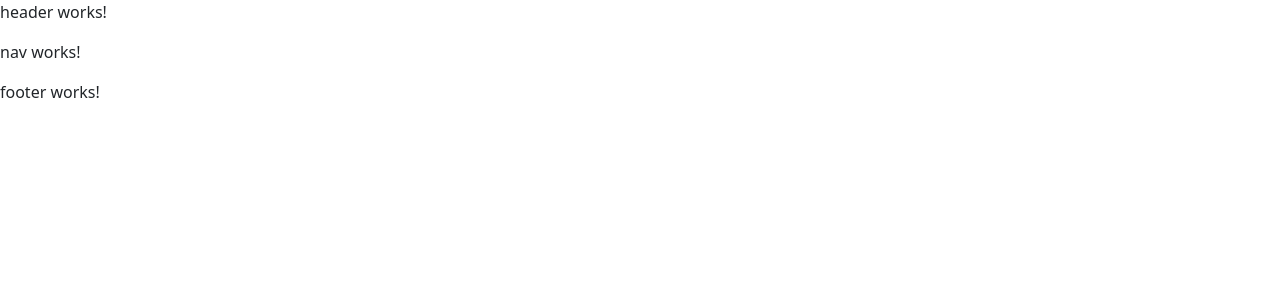
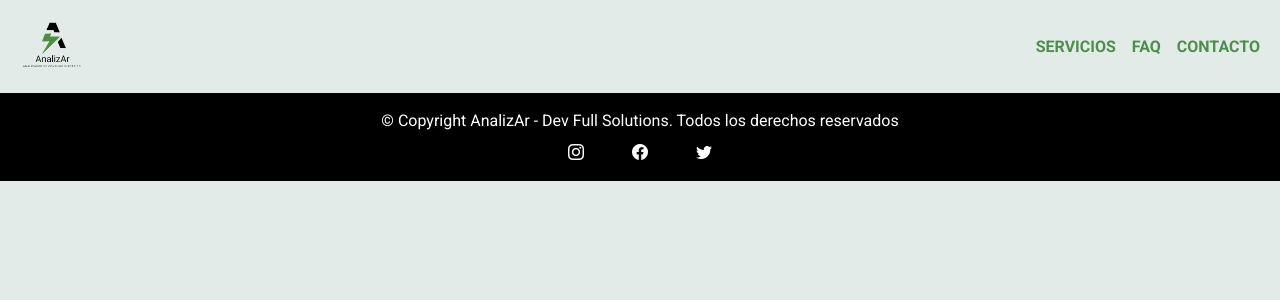
Before and after one commit to cgavernet/ISPCFullSatckProject, an Angular app in the folder Analizar/frontend/analizar/: page / in a window 1280 px wide. Shown: the top 300 px of the page. Built offline with nearby package versions, Linux system fonts and the light colour scheme.

Commit message:
Nav, header and footer inicial

```diff
--- a/Analizar/frontend/analizar/src/app/layout/footer/footer.component.html
+++ b/Analizar/frontend/analizar/src/app/layout/footer/footer.component.html
@@ -1 +1,10 @@
-<p>footer works!</p>
+<footer class="d-flex flex-column flex-nowrap justify-content-between align-items-center p-3 bg-black">
+    <div class="col-md-12 d-flex align-items-center mb-2">
+      <span class="m-auto mb-3 mb-md-0 text-white">© Copyright AnalizAr - Dev Full Solutions. Todos los derechos reservados</span>
+    </div>
+    <ul class="nav col-md-12 justify-content-center list-unstyled d-flex">
+      <li class="mx-4"><a href="#"><i class="bi bi-instagram text-white"></i></a></li>
+      <li class="mx-4"><a href="#"><i class="bi bi-facebook text-white"></i></a></li>
+      <li class="mx-4"><a href="#"><i class="bi bi-twitter text-white"></i></a></li>
+    </ul>
+</footer>
--- a/Analizar/frontend/analizar/src/app/layout/header/header.component.html
+++ b/Analizar/frontend/analizar/src/app/layout/header/header.component.html
@@ -1 +1,6 @@
-<p>header works!</p>
+<header class="skip-to-navigation">
+    <a class="visually-hidden-focusable skip-color" href="#nav">Skip to navigation</a>
+    <a class="visually-hidden-focusable skip-color" href="#content">Skip to services</a>
+    <a class="visually-hidden-focusable skip-color" href="#contact">Skip to contact</a>
+    <a class="visually-hidden-focusable skip-color" href="#footer">Skip to footer</a>
+</header>
--- a/Analizar/frontend/analizar/src/app/layout/nav/nav.component.html
+++ b/Analizar/frontend/analizar/src/app/layout/nav/nav.component.html
@@ -1 +1,33 @@
-<p>nav works!</p>
+<nav class="navbar navbar-expand-lg">
+    <div class="container-fluid">
+      <a class="navbar-brand" href="#">
+        <img src="../assets/img/analizarSinBg.png" alt="Logo" width="64" height="64" class="d-inline-block align-text-top mx-2">
+      </a>
+      <button class="navbar-toggler" type="button" data-bs-toggle="collapse" data-bs-target="#navbarNav" aria-controls="navbarNav" aria-expanded="false" aria-label="Toggle navigation">
+        <span class="navbar-toggler-icon"></span>
+      </button>
+      <div class="collapse navbar-collapse justify-content-end" id="navbarNav">
+        <ul class="navbar-nav fw-bold align-items-center">
+            <!--
+          <li class="nav-item">
+            <a class="nav-link" aria-current="page" href="../view/loginAdmin.html">ADMINISTRADOR</a>
+          </li>
+            -->
+          <li class="nav-item">
+            <a class="nav-link" href="#servicios">SERVICIOS</a>
+          </li>
+          <li class="nav-item">
+            <a class="nav-link" href="#faq">FAQ</a>
+          </li>
+          <li class="nav-item">
+            <a class="nav-link" href="#contacto">CONTACTO</a>
+          </li>
+          <!--
+          <li class="nav-item">
+            <a class="nav-link btn btn-green px-4 rounded-pill" href="../view/login.html">INGRESAR</a>
+          </li>
+            -->
+        </ul>
+      </div>
+    </div>
+  </nav>
--- a/Analizar/frontend/analizar/src/styles.css
+++ b/Analizar/frontend/analizar/src/styles.css
@@ -1 +1,181 @@
-/* You can add global styles to this file, and also import other style files */
+/*--------------------------------------- Indice ------------------------------------------*/
+/*
+    -- Fuente
+    -- Variables
+    -- Generales
+    -- Header / Skip navigation
+    -- Nav / Menu
+    -- Utilities
+    -- Media queries
+/*
+/*          Fuente              */
+@import url('https://fonts.googleapis.com/css2?family=Roboto:wght@400;700&display=swap');
+/*          Variables           */
+:root {
+    --green-900: #1F5834;
+    --green-700: #4D8E4C;
+    --green-500: #509C57;
+    --green-400: #84A894;
+    --light-gray: #E2EBE8;
+    --black: #000000;
+    --black-900: #171715;
+    --white: #FFFFFF;
+    --white-500: #E3ECE8;
+}
+/*          Generales           */
+*{
+    box-sizing: border-box;
+    margin: 0;
+    padding: 0;
+}
+img, picture, video, canvas, svg {
+    max-width: 100%;
+}
+body {
+    background-color: var(--light-gray) !important;/*No es buena practica, pero bueno antes de colocar una mala practica en el html, prefiero hacerlo acá*/
+    font-family: 'Roboto', sans-serif !important;
+    min-height: 100vh;
+    position: relative;
+}
+
+main {
+    width: 100%;
+    /* min-height: 80vh; */
+    min-height: 75.2vh;
+    padding: 3.37rem 0 6rem 0;
+    padding-top: 17vh;
+    display: flex;
+    justify-content: center;
+    align-items: center;
+}
+/*              Header                  */
+.skip-color {
+    color: var(--green-700);
+    font-weight: bold;
+}
+/*              Navbar              */
+nav.nav-absolute {
+    position: absolute;
+    top: 0;
+    right: 0;
+    left: 0;
+    z-index: 400;
+    background-color: var(--light-gray);
+}
+.nav-item > .nav-link {
+    color: var(--green-700);
+}
+/*              Sidebar              */
+.sidebar {
+    background-color: var(--green-700);
+    transition: all 1.5s;
+    position: fixed;
+    min-height: 80vh;
+    height: 100vh;
+    width: 15em;
+    z-index: 50;
+    display: flex;
+    justify-content: center;
+    left: -15em;
+    transition: left .5s ease;
+}
+.sidebar-activo {
+    left: 0;
+}
+.list-sidebar{
+    flex-grow: 1;
+    text-align: center;
+}
+.list-sidebar-item {
+    color: var(--white);
+    display: block;
+    text-transform: uppercase;
+    text-decoration: none;
+    padding: 10px 0;
+}
+.list-sidebar-item:hover{
+    background-color: var(--white);
+    color: var(--green-700);
+    width: 15em;
+}
+/*              Utilities             */
+.bg-black {
+    background-color: var(--black);
+
+}
+.btn-green {
+    background-color: var(--green-700) !important;
+    color: var(--white) !important;
+    border: 2px solid  transparent !important;
+}
+.btn-green:hover {
+    background-color: transparent !important;
+    color: var(--green-700) !important;
+    border: 2px solid var(--green-700) !important;
+}
+.border-1-green {
+    border-bottom: 3px solid var(--green-700);
+}
+.text-green {
+    color: var(--green-700);
+}
+
+/*              Footer             */
+
+
+/*              Media query                     */
+@media screen and (max-width: 1024px){
+
+    html {
+        font-size: 95%;
+    }
+
+
+}
+
+@media screen and (max-width: 1024px) and (orientation:landscape) {
+    main {
+        padding-bottom: 21vh;
+    }
+}
+
+@media screen and (max-width: 720px){
+
+    html {
+        font-size: 90%;
+    }
+    main {
+        padding-bottom: 8rem;
+    }
+    .sidebar{
+        min-height: 85vh;
+    }
+
+}
+
+@media screen and (max-width: 420px){
+
+    main {
+        padding-top: 10vh;
+    }
+
+    .sidebar{
+        height: 100%;
+        width: 100%;
+        font-size: 1.4rem;
+        left: 0;
+        clip-path: polygon(0 0, 100% 0%, 100% 0, 0 0);
+        transition: clip-path .5s ease;
+    }
+    .sidebar-activo {
+        clip-path: polygon(0 0, 100% 0%, 100% 100%, 0% 100%)
+    }
+    .list-sidebar-item:hover {
+        width: 100vw;
+    }
+
+    footer {
+        text-align: center;
+        font-size: .95rem;
+    }
+}
```
Also changed, not shown: Analizar/frontend/analizar/src/assets/img/analizarSinBg.png (added).
